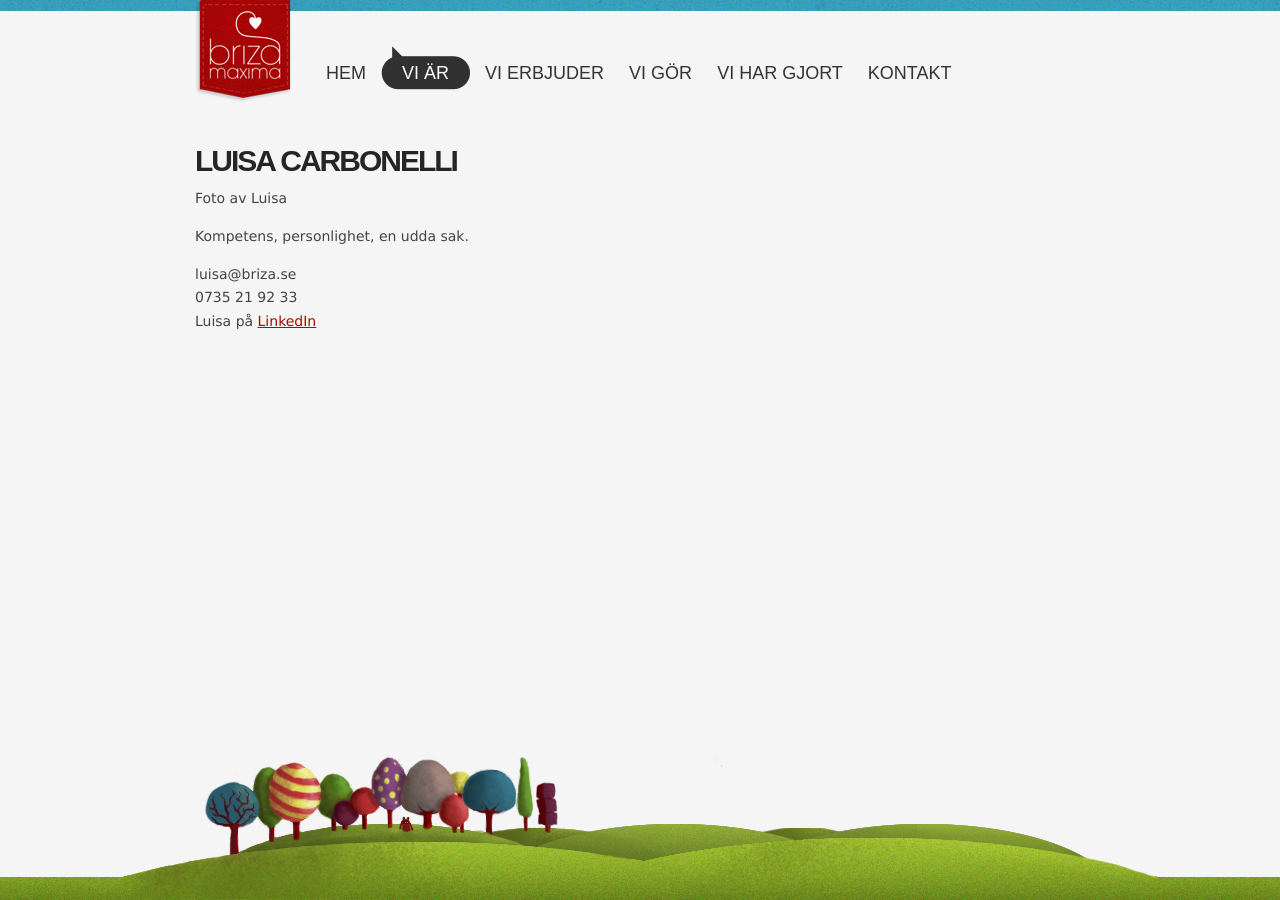
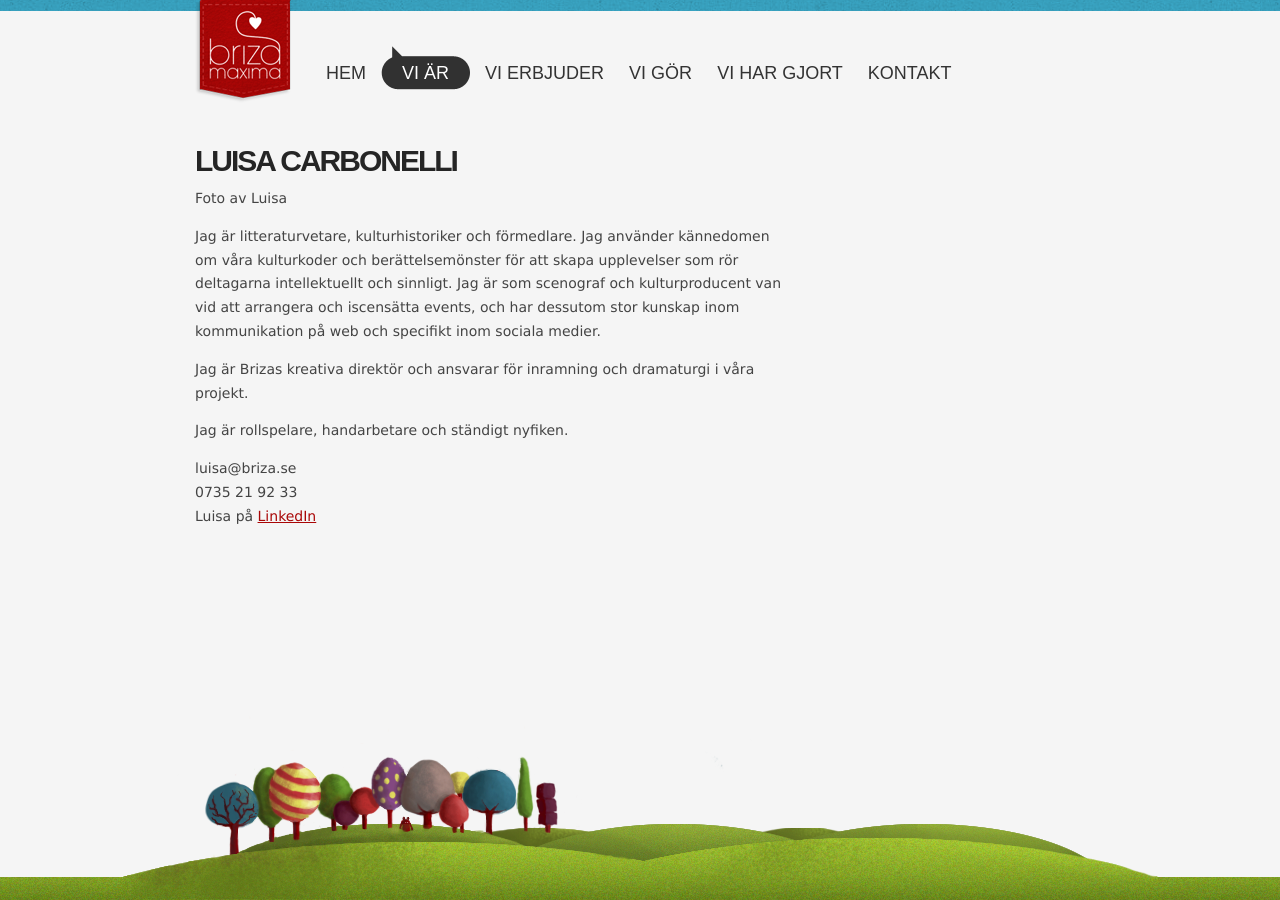
Before and after one commit to briza/briza.se, a Jekyll site: the page built from site/vi-ar/luisa-carbonelli/index.md, in a window 1280 px wide. Built offline with Jekyll 4.4.1, drawn with Linux system fonts in a browser that asks for light colours; Markdown is read by kramdown in place of the engine named in the settings.

Commit message:
Added txt about us
 LC and RE plus a little about the company

```diff
--- a/site/vi-ar/luisa-carbonelli/index.md
+++ b/site/vi-ar/luisa-carbonelli/index.md
@@ -7,7 +7,11 @@ site_section: vi-ar
 # Luisa Carbonelli
 Foto av Luisa
 
-Kompetens, personlighet, en udda sak.
+Jag är litteraturvetare, kulturhistoriker och förmedlare. Jag använder kännedomen om våra kulturkoder och berättelsemönster för att skapa upplevelser som rör deltagarna intellektuellt och sinnligt. Jag är som scenograf och kulturproducent van vid att arrangera och iscensätta events, och har dessutom stor kunskap inom kommunikation på web och specifikt inom sociala medier.
+
+Jag är Brizas kreativa direktör och ansvarar för inramning och dramaturgi i våra projekt.
+
+Jag är rollspelare, handarbetare och ständigt nyfiken.
 
 luisa@briza.se<br/>
 0735 21 92 33<br/>
```
Also changed, not shown: site/vi-ar/index.md (+2 -0 lines), site/vi-ar/rebecka-eriksson/index.md (+4 -2 lines).
